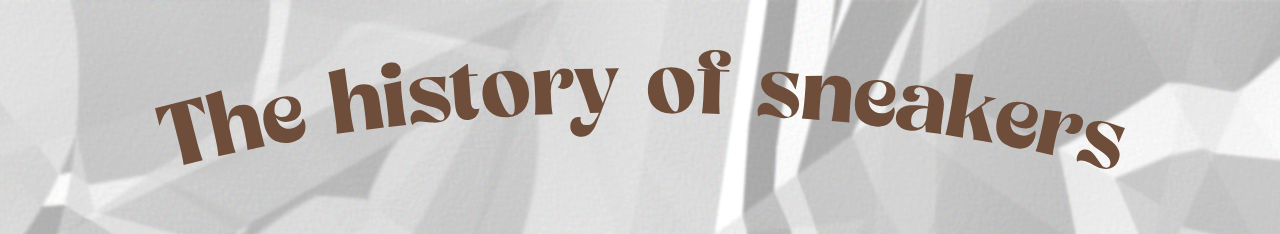
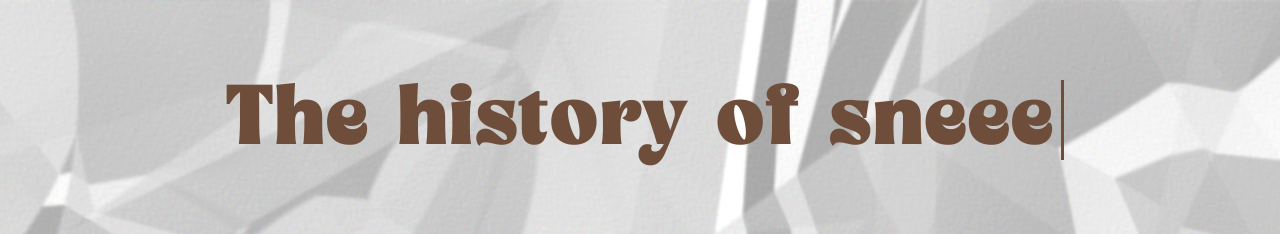
Before and after one commit to GloryMenga/Prototype-1-Dynamic-tracnsition, a React (Create React App) app in the folder dynamic-transition/: page / in a window 1280 px wide. Shown: the top 234 px of the page. Built offline with nearby package versions, Linux system fonts and the light colour scheme; the HTML template or start-up script is replaced by a standard one.

Commit message:
Typewriter on title effect done

```diff
--- a/dynamic-transition/src/App.css
+++ b/dynamic-transition/src/App.css
@@ -24,13 +24,42 @@
 }
 .top{
   display: flex;
+  flex-direction: row;
   justify-content: center;
   align-items: center;
+  margin-top: 30px;
   padding-top: 50px;
+}
+.top h1{
+  font-family: "Bropella",sans-serif;
+  color: #6E4E3A;
+  font-size: 80px;
+  letter-spacing: 4px;
+  display: inline;
+  position: relative;
+}
+.top h1::after {
+  content: "";
+  display: inline-block;
+  width: 3px;
+  height: 1em;
+  background-color: #6E4E3A;
+  margin-left: 5px;
+  position: absolute;
+  right: -10px;
+  top: 0;
+  animation: blink 1s step-end infinite;
+}
+
+@keyframes blink {
+  50% {
+    opacity: 0;
+  }
 }
 .top img{
   width: 78%;
 }
+
 .aj1{
   width: 38%;
 }
@@ -148,6 +177,7 @@
 .jordan-shoe-img img{
   width: 58%;
 }
+
 /*End*/
 .Four{
   margin: 100px 0px;
--- a/dynamic-transition/src/Pages/Home.js
+++ b/dynamic-transition/src/Pages/Home.js
@@ -1,4 +1,3 @@
-import Top from '../assets/Title-Page.svg';
 import Aj1 from '../assets/AJ1.png';
 import Plimsoll from '../assets/pimsolls.png';
 import Convers from '../assets/Convers.png';
@@ -6,6 +5,7 @@ import Dassler from '../assets/Dassler.png';
 import Waffle from '../assets/waffle.png';
 import Jordan from '../assets/jordans.png';
 import Nocta from '../assets/Nocta.png';
+import Title  from '../components/Title.js';
 
 function Home() {
 
@@ -16,9 +16,7 @@ function Home() {
                 <h1>AIR JORDAN 1</h1>
             </div>
             <div className='cover'>
-                <div className='top'>
-                    <img src={Top} alt="title"/>
-                </div>
+                <Title />
                 <img src={Aj1} alt="Air jordan 1" className='aj1'/>
                 <div>See More</div>
             </div>
--- /dev/null
+++ b/dynamic-transition/src/components/Title.js
@@ -0,0 +1,53 @@
+import React, { useEffect, useRef } from "react";
+import { gsap } from "gsap";
+import { TextPlugin } from "gsap/TextPlugin";
+gsap.registerPlugin(TextPlugin);
+
+function Title() {
+  const titleRef = useRef(null);
+
+  useEffect(() => {
+    const titleElement = titleRef.current;
+
+    const timeline = gsap.timeline();
+
+    timeline.fromTo(
+      titleElement,
+      { text: "T" },
+      {
+        duration: 5,
+        text: "The history of sneeeakerrs",
+        ease: "power1.inOut",
+        delay: 0.5,
+      }
+    );
+
+
+    const originalText = "The history of sneeeakerrs";
+    const backspaceDuration = 1.5;
+    const removeChars = originalText.length - "The history of".length;
+
+    for (let i = 0; i < removeChars; i++) {
+      timeline.to(titleElement, {
+        duration: backspaceDuration / removeChars,
+        text: originalText.slice(0, -i - 1),
+        ease: "none",
+      });
+    }
+
+
+    timeline.to(titleElement, {
+      duration: 2,
+      text: "The history of sneakers",
+      ease: "power1.inOut",
+    });
+  }, []);
+
+  return (
+    <div className="top">
+      <h1 ref={titleRef}></h1>
+    </div>
+  );
+}
+
+export default Title;
```
